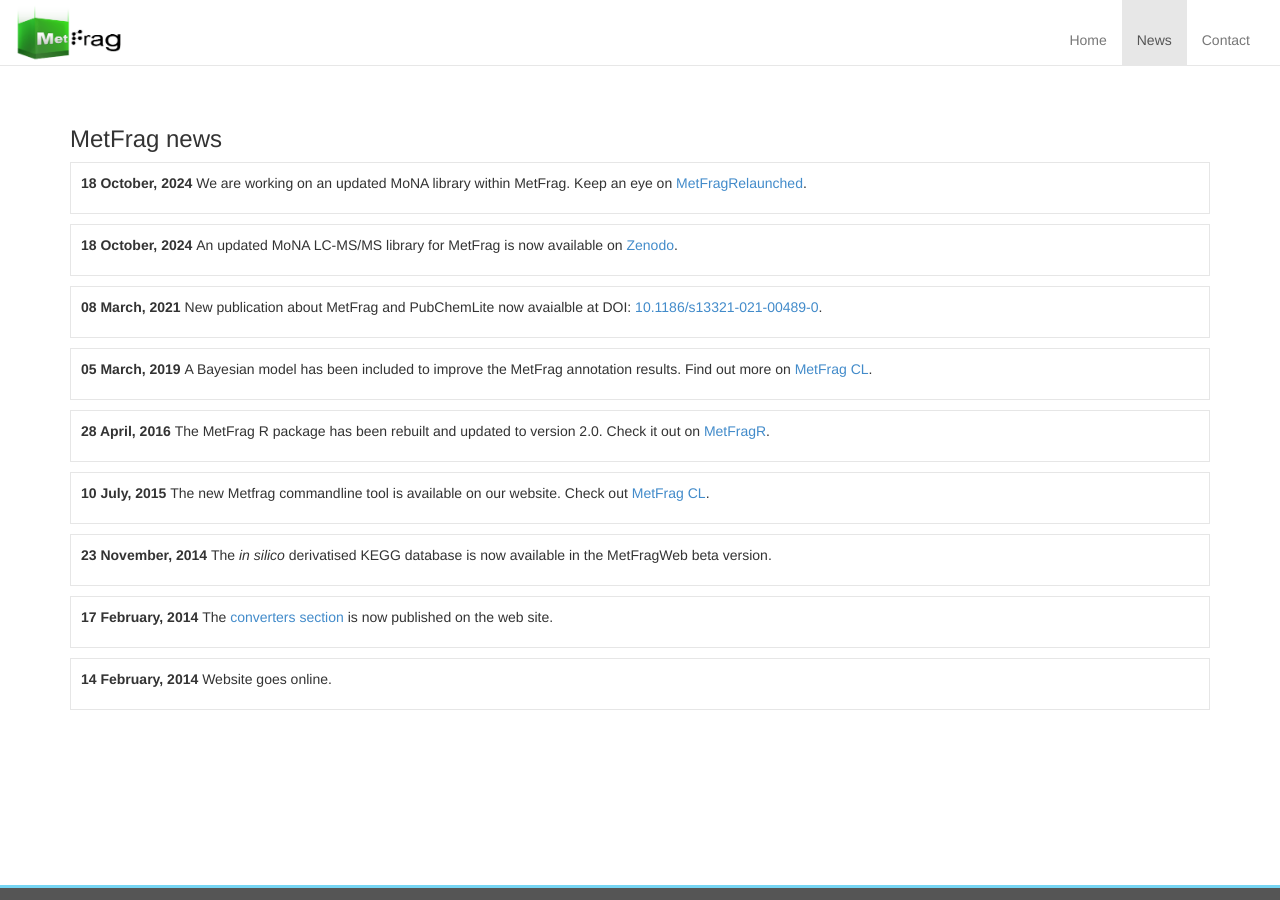
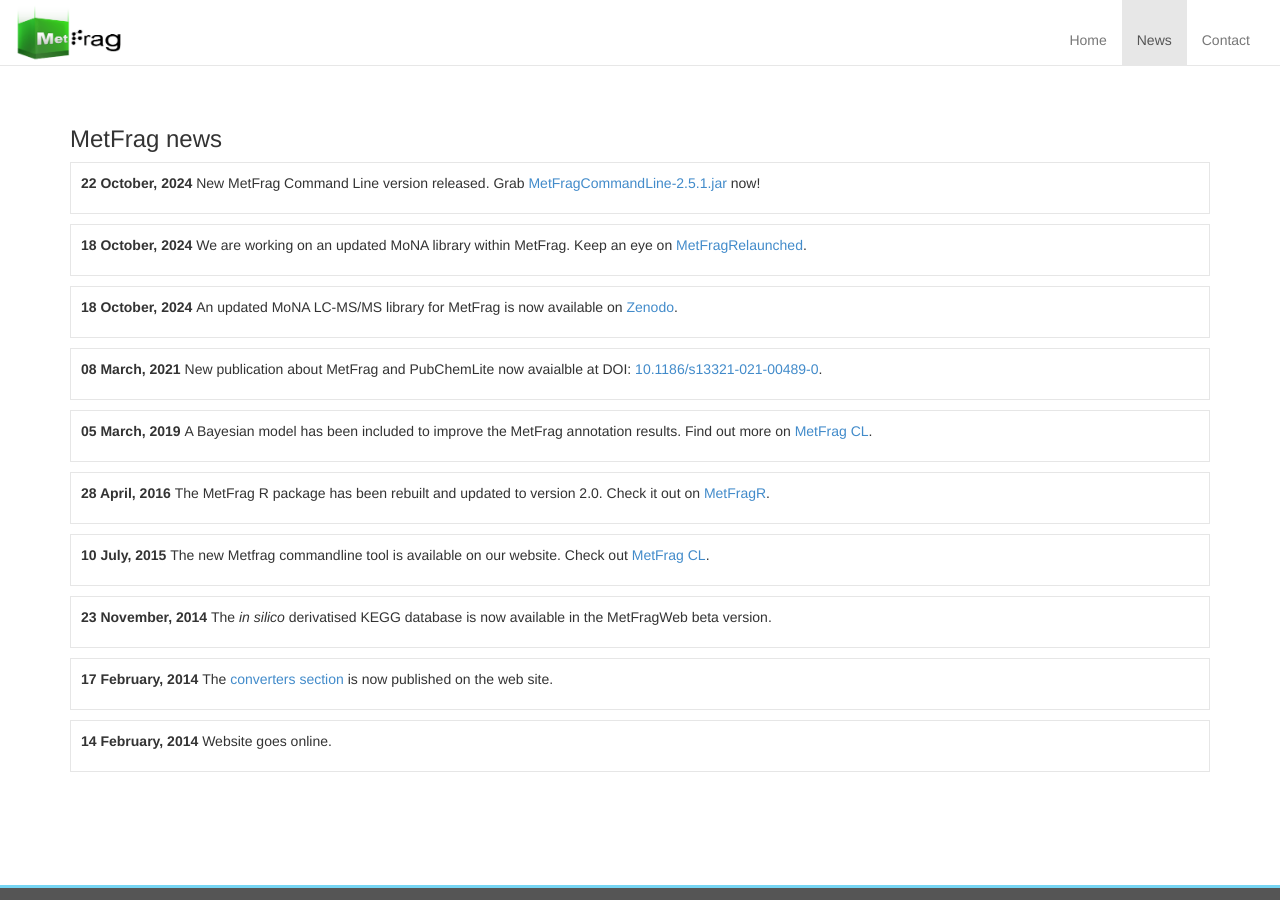
Before and after one commit to ipb-halle/MetFrag, a Jekyll site: the page built from news/index.html, in a window 1280 px wide and 900 px high. Built offline with Jekyll 4.4.1, drawn with Linux system fonts in a browser that asks for light colours; nearby versions of some CDN libraries.

Commit message:
Update index.html
added new MetFragCL version.

```diff
--- a/news/index.html
+++ b/news/index.html
@@ -7,6 +7,7 @@
 <h3>MetFrag news</h3>
 <ul class="news list-unstyled" >
 
+  <li><p><b>22 October, 2024 </b>New MetFrag Command Line version released. Grab <a href="https://github.com/ipb-halle/MetFragRelaunched/releases/tag/v2.5.1">MetFragCommandLine-2.5.1.jar</a> now!</p></li>
   <li><p><b>18 October, 2024 </b>We are working on an updated MoNA library within MetFrag. Keep an eye on <a href="https://github.com/ipb-halle/MetFragRelaunched">MetFragRelaunched</a>.</p></li>
   <li><p><b>18 October, 2024 </b>An updated MoNA LC-MS/MS library for MetFrag is now available on <a href="https://doi.org/10.5281/zenodo.13951787">Zenodo</a>.</p></li>
   <li><p><b>08 March, 2021 </b>New publication about MetFrag and PubChemLite now avaialble at DOI: <a href="https://doi.org/10.1186/s13321-021-00489-0">10.1186/s13321-021-00489-0</a>.</p></li>
```
